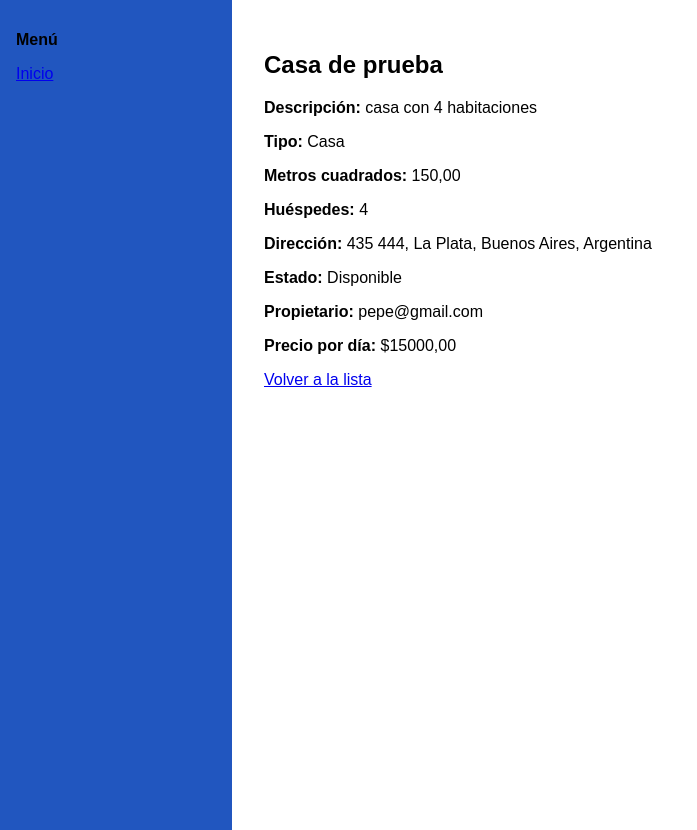
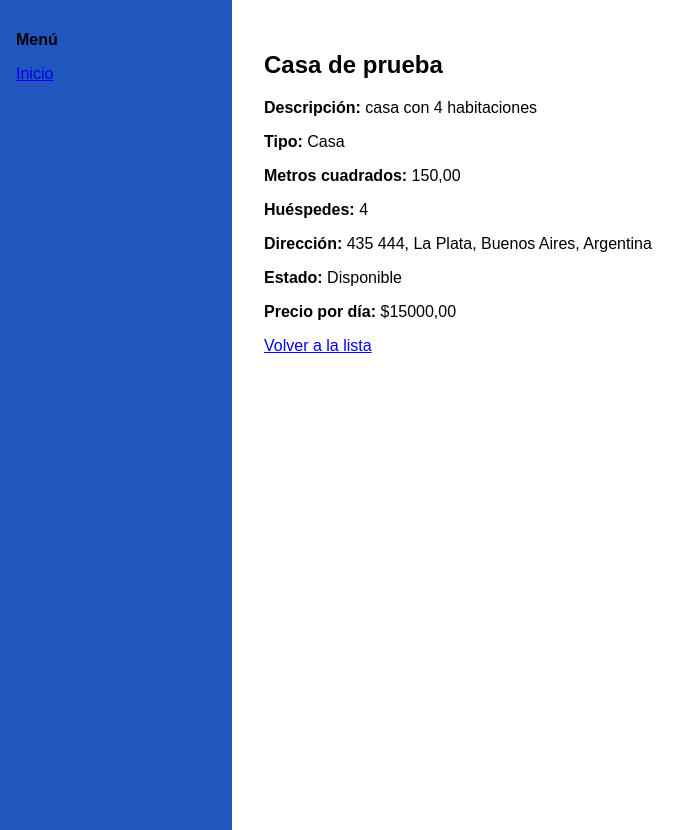
Before and after one commit to MRmateoricci/NEXO, a Django app: page /inmueble/ver_detalle/1/ in a window 1280 px wide. Shown: the part 113-943 px from the top of the page, without its empty margins (0-697 px from the left). Run offline with Django 5.2, Linux system fonts and the light colour scheme; data comes from the database, SQL or seed files in the repository.

Commit message:
detalleInmueble

```diff
--- a/inmueble/templates/inmueble/ver_detalle.html
+++ b/inmueble/templates/inmueble/ver_detalle.html
@@ -9,7 +9,6 @@
   <p><strong>Huéspedes:</strong> {{ inmueble.cantidad_huespedes }}</p>
   <p><strong>Dirección:</strong> {{ inmueble.calle }} {{ inmueble.numero }}, {{ inmueble.ciudad }}, {{ inmueble.provincia }}, {{ inmueble.pais }}</p>
   <p><strong>Estado:</strong> {{ inmueble.get_estado_display }}</p>
-  <p><strong>Propietario:</strong> {{ inmueble.propietario.email }}</p>
   <p><strong>Precio por día:</strong> ${{ inmueble.precio_diario }}</p>
 </div>
 <a href="{% url 'listar_inmuebles' %}" class="btn btn-info">Volver a la lista</a>
```
